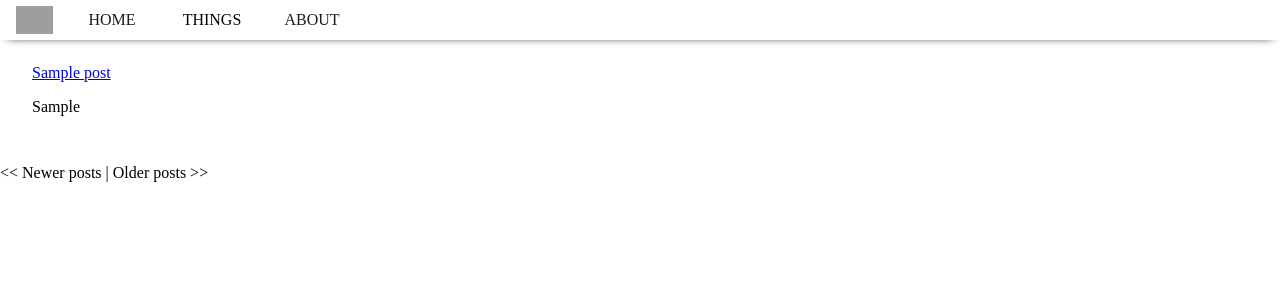
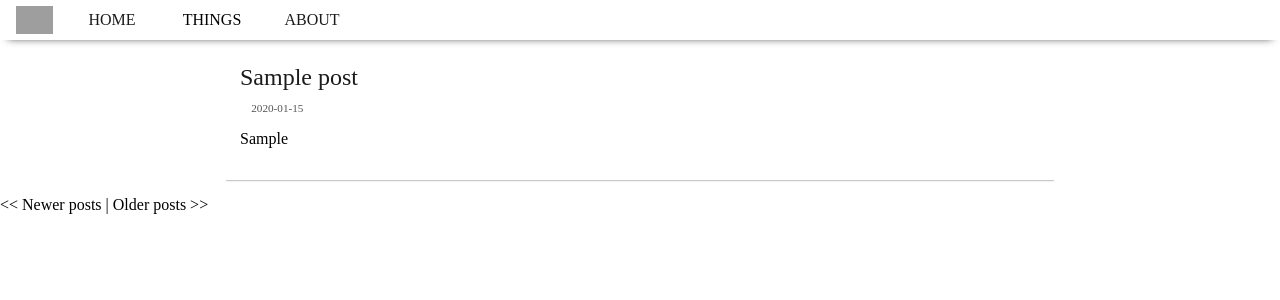
Before and after one commit to iyor/iyor.io, a Flask app: page / in a window 1280 px wide. Shown: the top 300 px of the page. Run offline with Flask 2, Linux system fonts and the light colour scheme; tables that the repository leaves empty hold one stand-in row (values such as "Sample post"); some web fonts are replaced; grey boxes are pictures that could not be loaded.

Commit message:
Post styling

```diff
--- a/app/static/style/base.css
+++ b/app/static/style/base.css
@@ -13,8 +13,6 @@ body {
     width: 100%;
     min-width: 350px;
     background-color: #FFFFFF;
-    -webkit-box-shadow: 0 6px 8px -8px #222;
-    -moz-box-shadow: 0 6px 8px -8px #222;
     box-shadow: 0 6px 8px -8px #222;
 }
 
@@ -38,7 +36,7 @@ body {
     line-height: 2.5em;
 }
 
-.nav-item a {
+.nav-item a, .post a {
     text-decoration: none;
     color: #1A1B1C;
 }
@@ -63,10 +61,8 @@ body {
     display: none;
     position: absolute;
     background-color: white;
-    margin-top: 0.2em;
+    margin-top: 0.15em;
     width: 6em;
-    -webkit-box-shadow: 0 6px 8px -8px #222;
-    -moz-box-shadow: 0 6px 8px -8px #222;
     box-shadow: 0 6px 8px -8px #222;
 }
 
@@ -88,11 +84,29 @@ body {
 }
 
 .post {
+    margin: 1em auto;
+    max-width: 800px;
     padding: 1em;
+    box-shadow: 0 2px 2px -2px #555;
+}
+
+.post .timestamp {
+    font-size: 0.7em;
     margin: 1em;
+    color: #555;
+}
+
+.post a {
+    font-size: 1.5em;
+    font-family: open-sans-bold;
 }
 
 @font-face {
     font-family: open-sans;
     src: url(../assets/OpenSans-Regular.ttf);
 }
+
+@font-face {
+    font-family: open-sans-bold;
+    src: url(../assets/OpenSans-Bold.ttf);
+}
--- a/app/templates/index.html
+++ b/app/templates/index.html
@@ -5,6 +5,9 @@
       <a href="{{ '/' + post.slug }}">
         {{ post.title }}
       </a>
+      <div class="timestamp">
+        {{ post.timestamp.date() }}
+      </div>
       <p>
         {{ post.caption }}
       </p>
```
